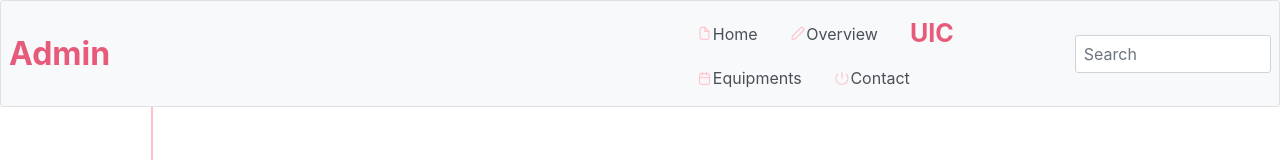
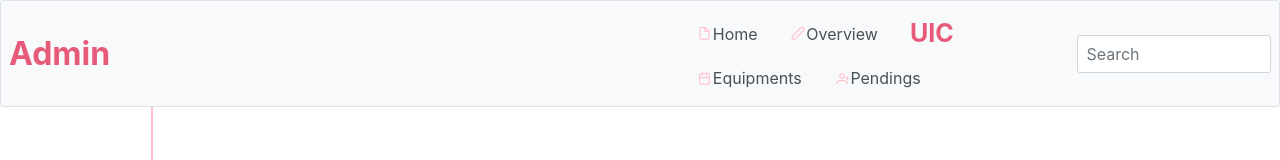
Before and after one commit to UICCC/WEBDEVEXAM1, a React (Vite) app in the folder frontend/: page /Admin in a window 1280 px wide. Shown: the top 160 px of the page. Built offline with nearby package versions, Linux system fonts and the light colour scheme.

Commit message:
atsixteen

```diff
--- a/frontend/src/main.jsx
+++ b/frontend/src/main.jsx
@@ -12,7 +12,7 @@ import Ticket from'./pages/Request/Ticket/Ticket.tsx';
 import Admin from './pages/Admin/Admin.jsx';
 import Equipments from './pages/Admin/Equipments/equipments.tsx'
 import Equipandtools from './pages/Admin/Equipments/Allequips/Equipandtools.jsx';
-
+import Report from './pages/Admin/Reports/Reports.jsx'
 
 const router = createBrowserRouter([
   {
@@ -44,6 +44,10 @@ const router = createBrowserRouter([
     path: "/Equipandtools",
     element: <Equipandtools />,
   },
+  {
+    path: "/Reports",
+    element: <Report />,
+  },
 
 ]);
 
--- a/frontend/src/pages/Admin/Admin.jsx
+++ b/frontend/src/pages/Admin/Admin.jsx
@@ -12,7 +12,7 @@ function Admin() {
 
   const navigate = useNavigate();
   const handleloginClick = () => navigate('/');
-  const handleequipmentsClick = () => navigate('/Equipments');
+  const handleReportsClick = () => navigate('/Reports');
   const handlEquipandtoolsClick = () => navigate('/Equipandtools');
 
     const itemsadmin = [
@@ -37,8 +37,8 @@ function Admin() {
 
         },
         {
-          label: <div className='navbartexts'>Contact </div>,
-            icon: 'pi pi-fw pi-power-off'
+          label: <div className='navbartexts'>Pendings </div>,
+            icon: 'pi pi-fw pi-user-plus'
         }
     ];
 
@@ -55,10 +55,11 @@ function Admin() {
 
         },
         {
-            label: <div className='panelmenu-bar'>Reports </div>,
+            label: <div className='panelmenu-bar'onClick={handleReportsClick}>Reports </div>,
             icon: 'pi pi-fw pi-envelope',
 
         },
+
 
     ];
 
--- /dev/null
+++ b/frontend/src/pages/Admin/Reports/Reports.jsx
@@ -0,0 +1,30 @@
+import React, { useState } from 'react';
+import './Reports.css'
+
+function Report() {
+
+
+
+
+
+
+
+
+
+
+    return (
+        <>
+
+
+
+       asdasd
+
+
+
+
+            </>
+
+    );
+}
+
+export default Report;
```
Also changed, not shown: frontend/src/pages/Admin/Reports/Reports.css (added).
